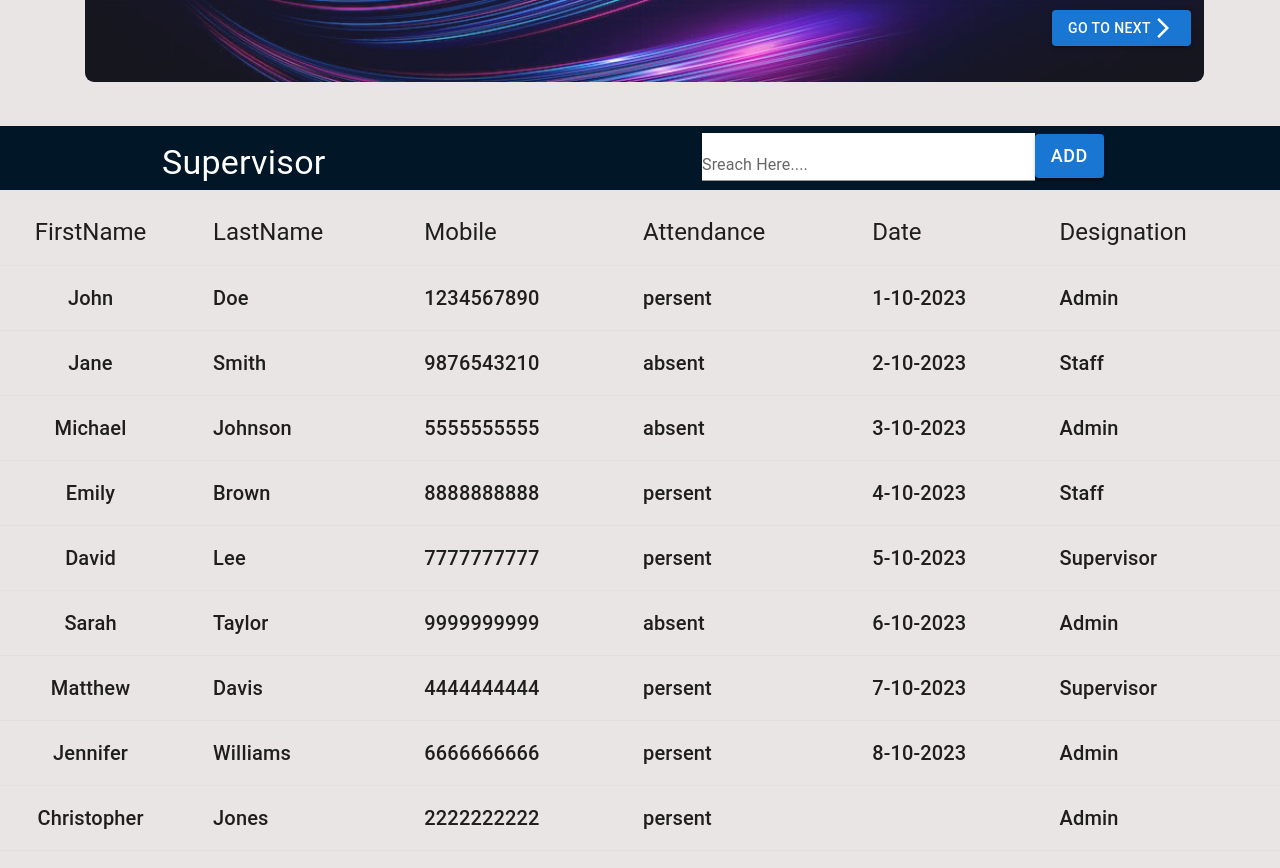
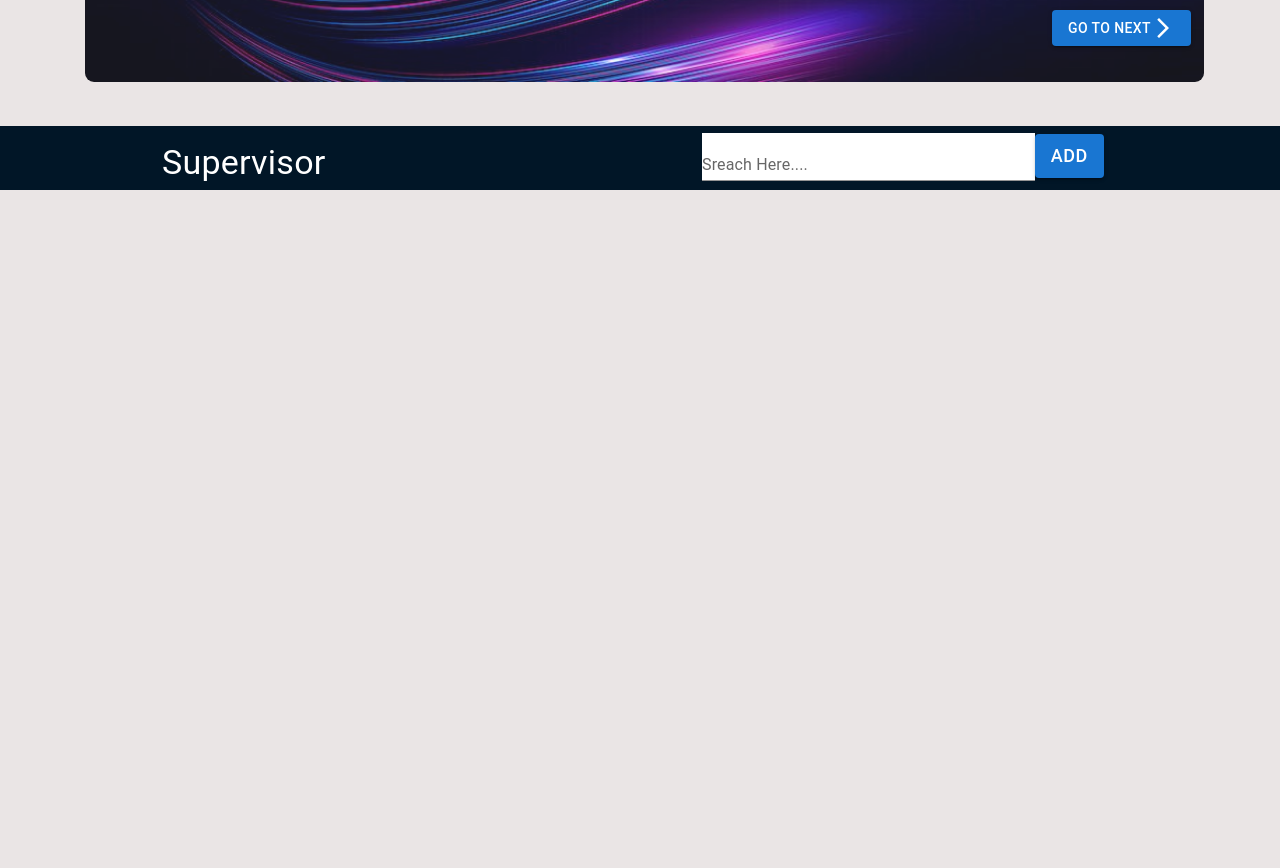
Before and after one commit to sukanyamohanty143/Digital-Staff-Management-System., a React (Create React App) app: page / in a window 1280 px wide. Shown: the part 680-1548 px from the top of the page. After the commit the page ends 870 px from the top, so only its background shows below. Built offline with nearby package versions, Linux system fonts and the light colour scheme.

Commit message:
filter data completed

```diff
--- a/src/Components/Pages/Supervisor/SreachBar.js
+++ b/src/Components/Pages/Supervisor/SreachBar.js
@@ -1,17 +1,42 @@
 import { Typography, Grid, TextField, Button } from "@mui/material";
-function SreachBar() {
+import { useState } from "react";
+// import { useState } from "react";
+
+function SreachBar({employeesdata}) {
+
+    const [sreach,setSreach]=useState('')
+
+    const HandlerChange=(e)=>{
+       setSreach(e.target.value)
+    }
 
 
-    return(
+    const filterData=employeesdata.filter(item=>{
+
+         return item.designation===sreach;
+
+    })
+    // setSreach(filterData)
+
+    console.log(filterData,"filterdata")
+    return (
 
         <>
 
-            <Grid container xs={12} item spacing={2} justifyContent="center" style={{ backgroundColor:"#011627"}} >
-                <Grid item lg={3} sm={6} xs={12}><Typography variant="h4" style={{color:"white"}}>Supervisor </Typography></Grid>
+
+            <Grid container xs={12} item spacing={2} justifyContent="center" style={{ backgroundColor: "#011627" }} >
+
+                <Grid item lg={3} sm={6} xs={12}><Typography variant="h4" style={{ color: "white" }}>Supervisor </Typography></Grid>
+
                 <Grid item lg={2} sm={6} xs={12}></Grid>
-                <Grid item lg={4} sm={6} xs={12}><TextField  variant="standard"  style={{ backgroundColor: "white" ,width:"80%",position:"relative",bottom:"9px"}} label="Sreach Here...."></TextField><Button variant="contained" style={{ fontSize: "18px" ,position:"relative",bottom:"8px"}}>Add</Button></Grid>
+
+                <Grid item lg={4} sm={6} xs={12}><TextField onChange={HandlerChange} variant="standard" style={{ backgroundColor: "white", width: "80%", position: "relative", bottom: "9px" }} label="Sreach Here...."></TextField><Button  variant="contained" style={{ fontSize: "18px", position: "relative", bottom: "8px" }}>Add</Button></Grid>
 
             </Grid>
+
+            {filterData.map((item)=>{
+                <p>{item.FirstName}</p>
+            })}
         </>
     )
 }
--- a/src/Components/Pages/Supervisor/SuppervisorPage.js
+++ b/src/Components/Pages/Supervisor/SuppervisorPage.js
@@ -3,7 +3,6 @@ import { useEffect, useState } from "react";
 import SreachBar from "./SreachBar";
 
 import TableData from "./TableData"
-// import { useState,useEffect} from "react"//;
 
 import employeesData from './dataserver.json';
 
@@ -31,7 +30,7 @@ function SupervisorPage() {
         <>
 
 
-            <SreachBar/>
+            <SreachBar employeesdata={data}/>
             <TableData employees={data} />
 
 
--- a/src/Components/Pages/Supervisor/TableData.js
+++ b/src/Components/Pages/Supervisor/TableData.js
@@ -1,10 +1,11 @@
 import { TableCell, TableContainer, TableHead, TableRow, Table, Grid, TableBody, Typography } from "@mui/material"
 
 function TableData({ employees }) {
+    console.log(employees)
 
     return (
         <>
-            <Grid container xs={12} item spacing={2} style={{ position: "relative", bottom: "20px", marginTop: "30px" }}>
+            {/* <Grid container xs={12} item spacing={2} style={{ position: "relative", bottom: "20px", marginTop: "30px" }}>
 
                 <TableContainer>
                     <Table>
@@ -40,7 +41,7 @@ function TableData({ employees }) {
                         </TableBody>
                     </Table>
                 </TableContainer>
-            </Grid>
+            </Grid> */}
         </>
     )
 }
```
